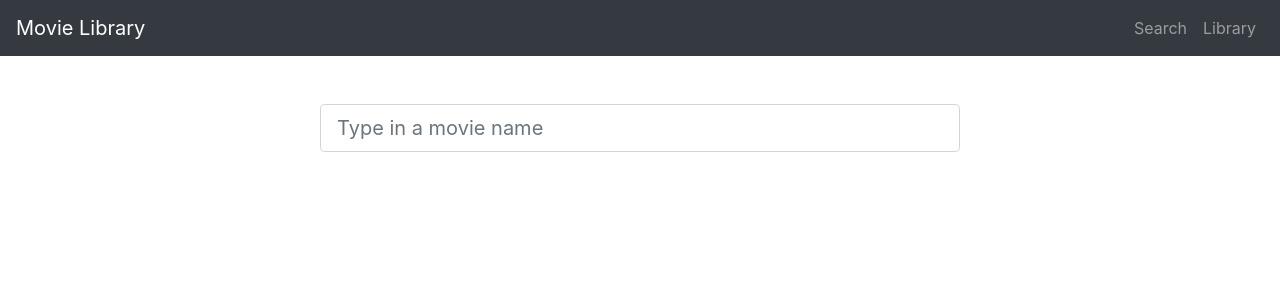
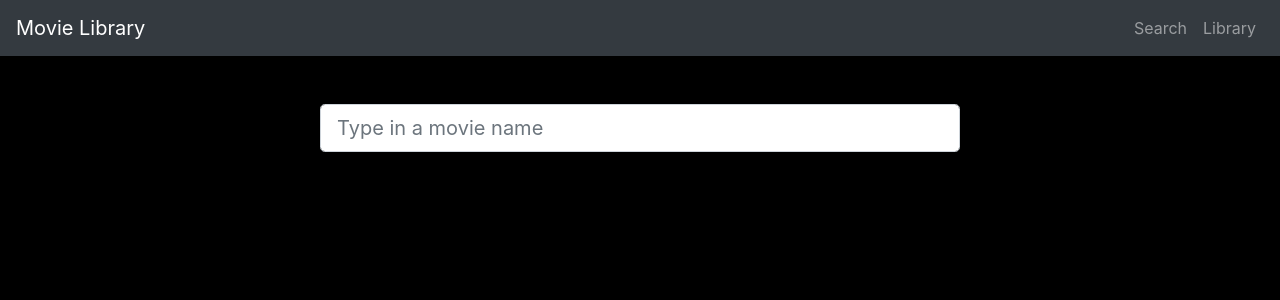
Before and after one commit to annlinros/Personal-Movie-Library, a React (Create React App) app: page / in a window 1280 px wide. Shown: the top 300 px of the page. Built offline with nearby package versions, Linux system fonts and the light colour scheme.

Commit message:
Changes in App.css

```diff
--- a/src/App.css
+++ b/src/App.css
@@ -1,10 +1,4 @@
-/* body {
+body {
   margin: 0%;
-    background: #000;
-
+  background: #000;
 }
-.App {
-  background: #000;
-  height: 80vh;
-  height: 100vh;
-} */
--- a/src/App.js
+++ b/src/App.js
@@ -1,6 +1,6 @@
 import React from "react";
 import { BrowserRouter as Router, Route, Switch } from "react-router-dom";
-import  './App.css'
+import "./App.css";
 import { MovieProvider } from "./Context";
 import Header from "./components/Header/Header.js";
 import Movie from "./components/Movie/Movie";
```
